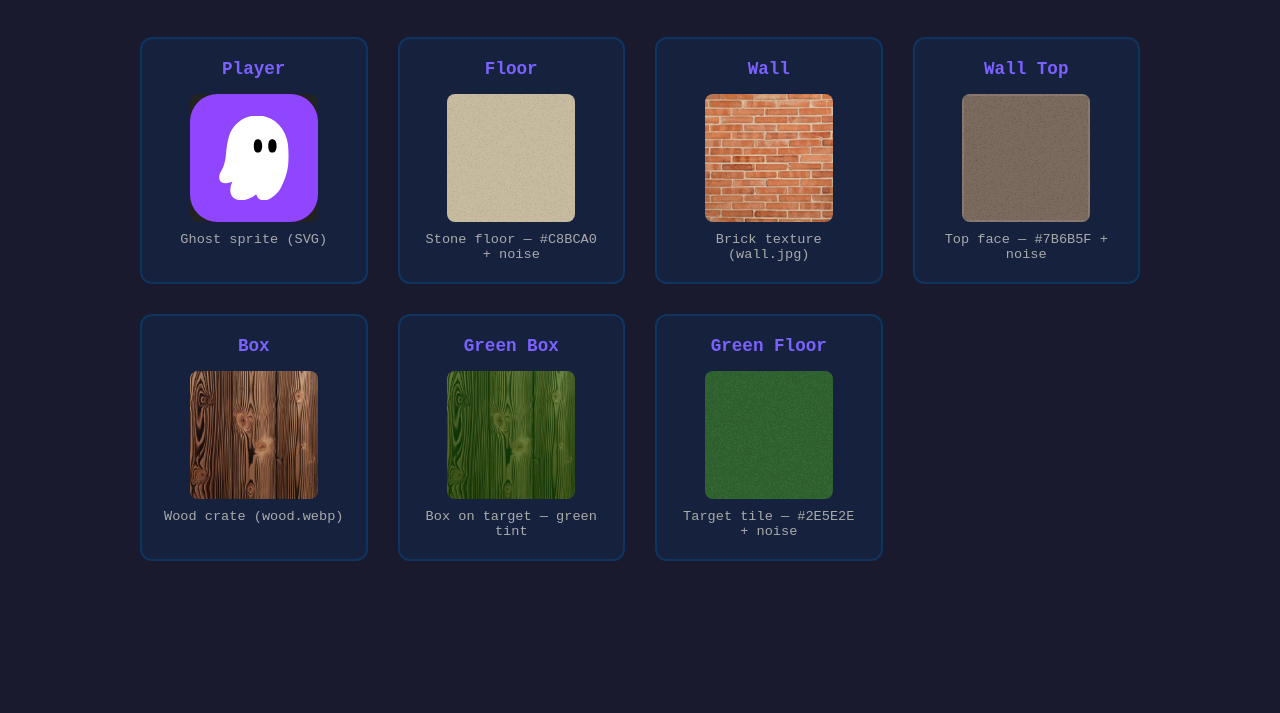
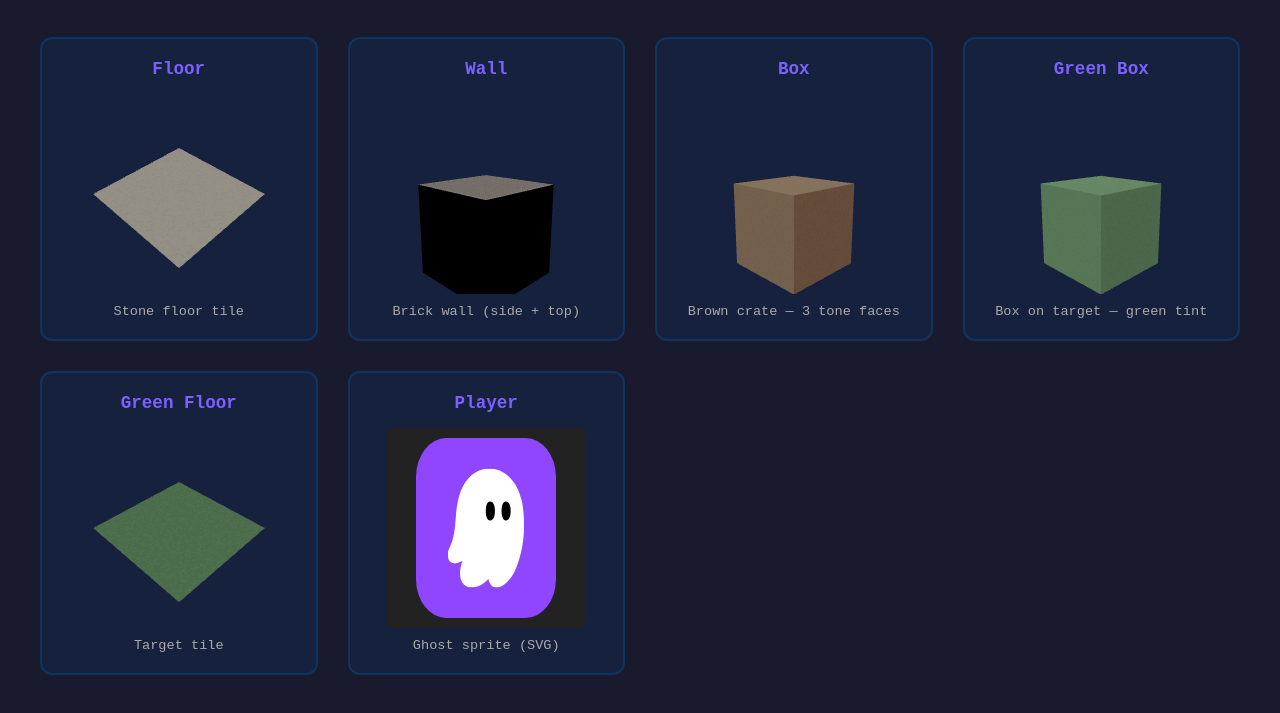
Before and after one commit to gautric/sokoban, a plain HTML site: page design.html in a window 1280 px wide. Shown: the part 83-796 px from the top of the page. Drawn offline with nearby package versions, Linux system fonts and the light colour scheme.

Commit message:
docs(design): migrate game objects reference to 3D Three.js rendering
- Replace 2D canvas-based object previews with 3D mesh rendering using Three.js
- Update grid layout max-width from 1000px to 1200px for better spacing
- Remove image-rendering pixelated style from canvas elements
- Integrate TileFactory for procedural mesh generation (floor, wall, box, target)
- Add Three.js import map and module script for ES6 imports
- Refactor card rendering to accept pre-rendered canvas/mesh elements
- Increase preview size from 128px to 200px for better detail visibility
- Simplify object descriptions to reflect 3D material and geometry details
- Consolidate wall rendering into single card showing side and top faces
- Update player card to properly center SVG ghost sprite on canvas

```diff
--- a/design.html
+++ b/design.html
@@ -12,7 +12,7 @@
       display: grid;
       grid-template-columns: repeat(auto-fit, minmax(220px, 1fr));
       gap: 30px;
-      max-width: 1000px;
+      max-width: 1200px;
       margin: 0 auto;
     }
     .card {
@@ -23,7 +23,7 @@
       border: 2px solid #0f3460;
     }
     .card h2 { color: #7B61FF; margin-bottom: 15px; font-size: 1.1em; }
-    .card canvas { border-radius: 8px; image-rendering: pixelated; display: block; margin: 0 auto; }
+    .card canvas { border-radius: 8px; display: block; margin: 0 auto; }
     .card p { margin-top: 10px; font-size: 0.85em; color: #aaa; }
   </style>
 </head>
@@ -31,99 +31,79 @@
   <h1>🎮 Sokoban — Game Objects</h1>
   <div class="grid" id="grid"></div>
 
-  <script>
-    const S = 128;
+  <script type="importmap">
+    { "imports": { "three": "https://unpkg.com/three@0.160.0/build/three.module.js" } }
+  </script>
+  <script type="module">
+    import * as THREE from 'three';
+    import { TileFactory } from './src/rendering/TileFactory.js';
+    import { TILE_SIZE, WALL_HEIGHT, BOX_SIZE } from './src/config.js';
 
-    function noise(x, y, seed) {
-      const n = Math.sin(x * 127.1 + y * 311.7 + seed * 43758.5453) * 43758.5453;
-      return n - Math.floor(n);
+    const S = 200;
+
+    function renderMesh(mesh, camOpts = {}) {
+      const scene = new THREE.Scene();
+      scene.add(new THREE.AmbientLight(0xffffff, 0.6));
+      const dir = new THREE.DirectionalLight(0xffffff, 0.8);
+      dir.position.set(2, 3, 2);
+      scene.add(dir);
+      scene.add(mesh);
+
+      const cam = new THREE.PerspectiveCamera(40, 1, 0.1, 10);
+      const d = camOpts.dist || 2.5;
+      const y = camOpts.y || 1.5;
+      cam.position.set(d, y, d);
+      cam.lookAt(mesh.position.clone().add(new THREE.Vector3(0, camOpts.lookY || 0, 0)));
+
+      const renderer = new THREE.WebGLRenderer({ antialias: true, alpha: true });
+      renderer.setSize(S, S);
+      renderer.setClearColor(0x000000, 0);
+      renderer.render(scene, cam);
+      return renderer.domElement;
     }
 
-    function card(title, desc, drawFn) {
+    function card(title, desc, canvas) {
       const div = document.createElement('div');
       div.className = 'card';
       const h2 = document.createElement('h2');
       h2.textContent = title;
-      const c = document.createElement('canvas');
-      c.width = c.height = S;
       const p = document.createElement('p');
       p.textContent = desc;
       div.appendChild(h2);
-      div.appendChild(c);
+      div.appendChild(canvas);
       div.appendChild(p);
       document.getElementById('grid').appendChild(div);
-      drawFn(c.getContext('2d'));
-    }
-
-    function loadImg(src) {
-      return new Promise(r => { const i = new Image(); i.onload = () => r(i); i.src = src; });
     }
 
     // Player
-    card('Player', 'Ghost sprite (SVG)', ctx => {
+    const playerCard = () => {
+      const c = document.createElement('canvas');
+      c.width = c.height = S;
+      const ctx = c.getContext('2d');
       ctx.fillStyle = '#222';
       ctx.fillRect(0, 0, S, S);
-      loadImg('assets/ghost.svg').then(img => ctx.drawImage(img, 0, 0, S, S));
-    });
+      const img = new Image();
+      img.onload = () => ctx.drawImage(img, S * 0.15, S * 0.05, S * 0.7, S * 0.9);
+      img.src = 'assets/ghost.svg';
+      card('Player', 'Ghost sprite (SVG)', c);
+    };
 
     // Floor
-    card('Floor', 'Stone floor — #C8BCA0 + noise', ctx => {
-      ctx.fillStyle = '#C8BCA0';
-      ctx.fillRect(0, 0, S, S);
-      for (let y = 0; y < S; y++)
-        for (let x = 0; x < S; x++) {
-          const n = noise(x, y, 7);
-          if (n > 0.6) { ctx.fillStyle = `rgba(0,0,0,${(n - 0.6) * 0.15})`; ctx.fillRect(x, y, 1, 1); }
-        }
-    });
+    card('Floor', 'Stone floor tile', renderMesh(TileFactory.createFloor(), { dist: 1.2, y: 1.5, lookY: 0 }));
 
     // Wall
-    card('Wall', 'Brick texture (wall.jpg)', ctx => {
-      ctx.fillStyle = '#8B7B6F';
-      ctx.fillRect(0, 0, S, S);
-      loadImg('assets/wall.jpg').then(img => ctx.drawImage(img, 0, 0, S, S));
-    });
-
-    // Wall Top
-    card('Wall Top', 'Top face — #7B6B5F + noise', ctx => {
-      ctx.fillStyle = '#8B7B6F';
-      ctx.fillRect(0, 0, S, S);
-      ctx.fillStyle = '#7B6B5F';
-      ctx.fillRect(2, 2, S - 4, S - 4);
-      for (let y = 0; y < S; y++)
-        for (let x = 0; x < S; x++) {
-          if (noise(x, y, 13) > 0.8) { ctx.fillStyle = 'rgba(0,0,0,0.08)'; ctx.fillRect(x, y, 1, 1); }
-        }
-    });
+    card('Wall', 'Brick wall (side + top)', renderMesh(TileFactory.createWall(), { dist: 2, y: 1.5, lookY: 0.4 }));
 
     // Box
-    card('Box', 'Wood crate (wood.webp)', ctx => {
-      ctx.fillStyle = '#8B6914';
-      ctx.fillRect(0, 0, S, S);
-      loadImg('assets/wood.webp').then(img => ctx.drawImage(img, 0, 0, S, S));
-    });
+    card('Box', 'Brown crate — 3 tone faces', renderMesh(TileFactory.createBox(false), { dist: 1.8, y: 1.2, lookY: 0.3 }));
 
-    // Green Box
-    card('Green Box', 'Box on target — green tint', ctx => {
-      ctx.fillStyle = '#1a3a1a';
-      ctx.fillRect(0, 0, S, S);
-      loadImg('assets/wood.webp').then(img => {
-        ctx.drawImage(img, 0, 0, S, S);
-        ctx.fillStyle = 'rgba(0,100,0,0.45)';
-        ctx.fillRect(0, 0, S, S);
-      });
-    });
+    // Green Box (on target)
+    card('Green Box', 'Box on target — green tint', renderMesh(TileFactory.createBox(true), { dist: 1.8, y: 1.2, lookY: 0.3 }));
 
-    // Green Floor (target)
-    card('Green Floor', 'Target tile — #2E5E2E + noise', ctx => {
-      ctx.fillStyle = '#2E5E2E';
-      ctx.fillRect(0, 0, S, S);
-      for (let y = 0; y < S; y++)
-        for (let x = 0; x < S; x++) {
-          const n = noise(x, y, 11);
-          if (n > 0.65) { ctx.fillStyle = 'rgba(80,180,80,0.12)'; ctx.fillRect(x, y, 1, 1); }
-        }
-    });
+    // Target floor
+    card('Green Floor', 'Target tile', renderMesh(TileFactory.createTarget(), { dist: 1.2, y: 1.5, lookY: 0 }));
+
+    playerCard();
   </script>
 </body>
 </html>
```
